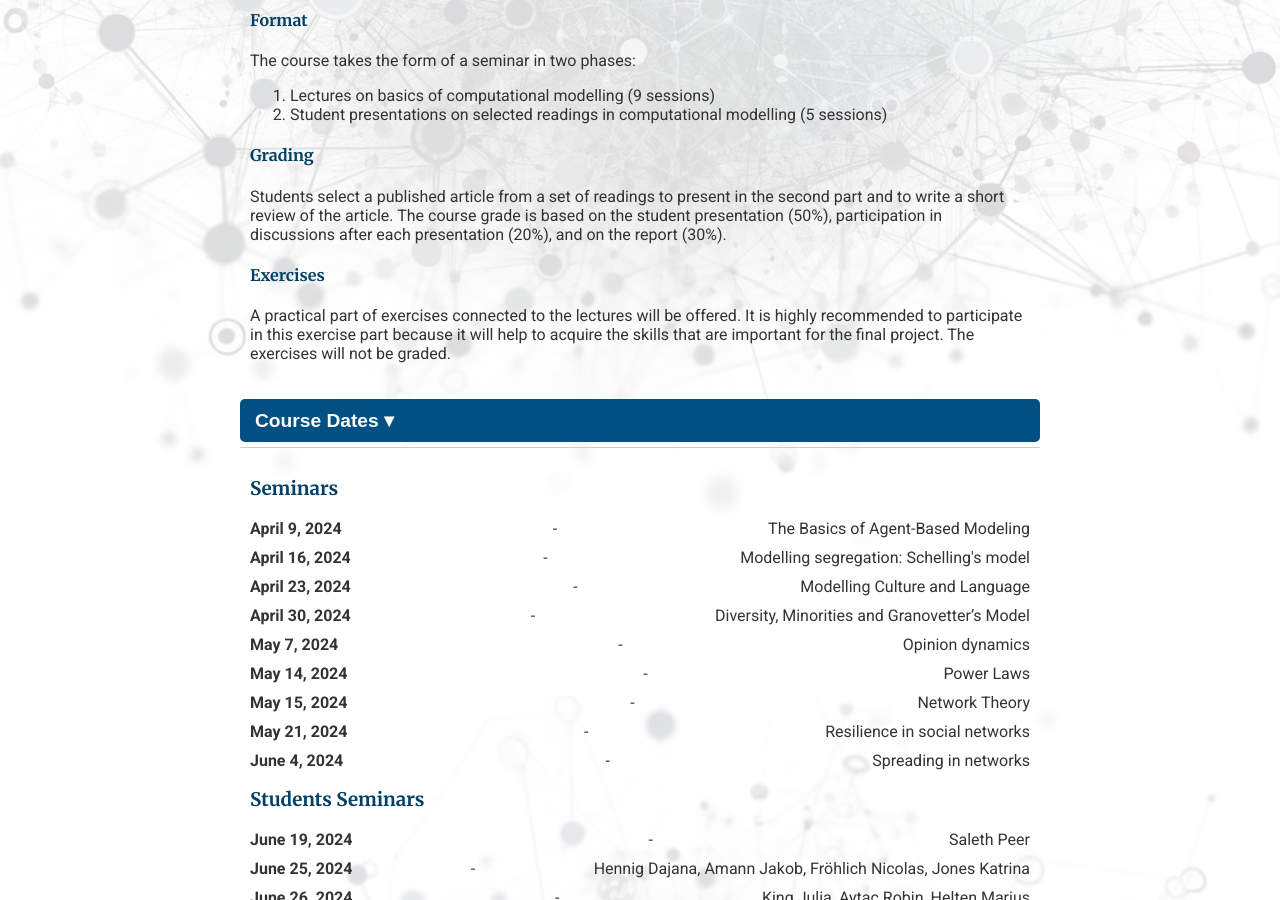
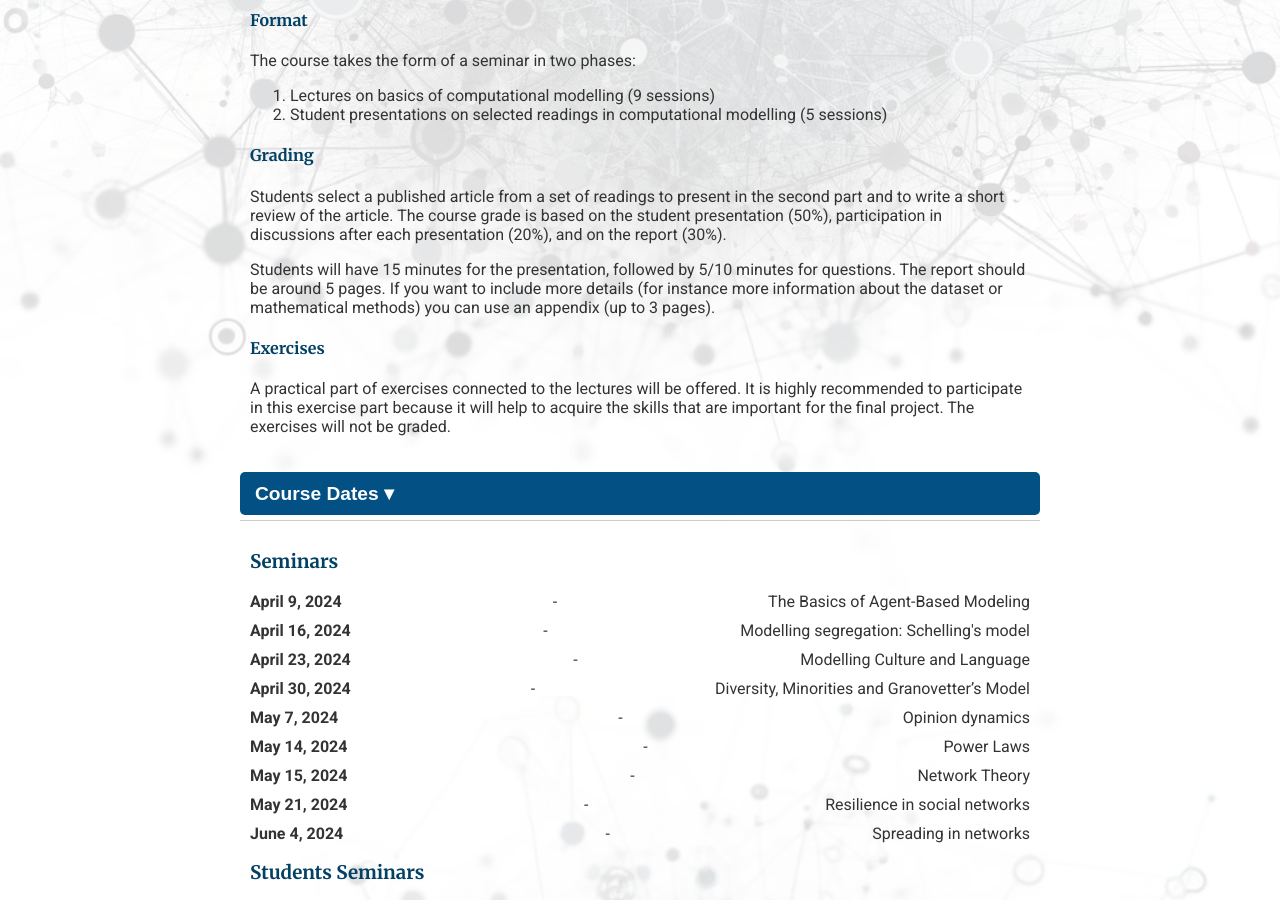
Before and after one commit to giordano-demarzo/giordano-demarzo.github.io, a Jekyll site: the page built from Computational_Modeling.markdown, in a window 1280 px wide and 900 px high, scrolled down 584 px. Built offline with Jekyll 4.4.1, drawn with Linux system fonts in a browser that asks for light colours.

Commit message:
Rules report and presentation

```diff
--- a/Computational_Modeling.markdown
+++ b/Computational_Modeling.markdown
@@ -31,6 +31,10 @@ permalink: /teaching/computational-modeling/
     <h4>Grading</h4>
 
     <p>Students select a published article from a set of readings to present in the second part and to write a short review of the article. The course grade is based on the student presentation (50%), participation in discussions after each presentation (20%), and on the report (30%).</p>
+
+    <p>
+    Students will have 15 minutes for the presentation, followed by 5/10 minutes for questions. The report should be around 5 pages. If you want to include more details (for instance more information about the dataset or mathematical methods) you can use an appendix (up to 3 pages).
+    </p>
 
     <h4>Exercises</h4>
     <p>A practical part of exercises connected to the lectures will be offered. It is highly recommended to participate in this exercise part because it will help to acquire the skills that are important for the final project. The exercises will not be graded.</p>
```
